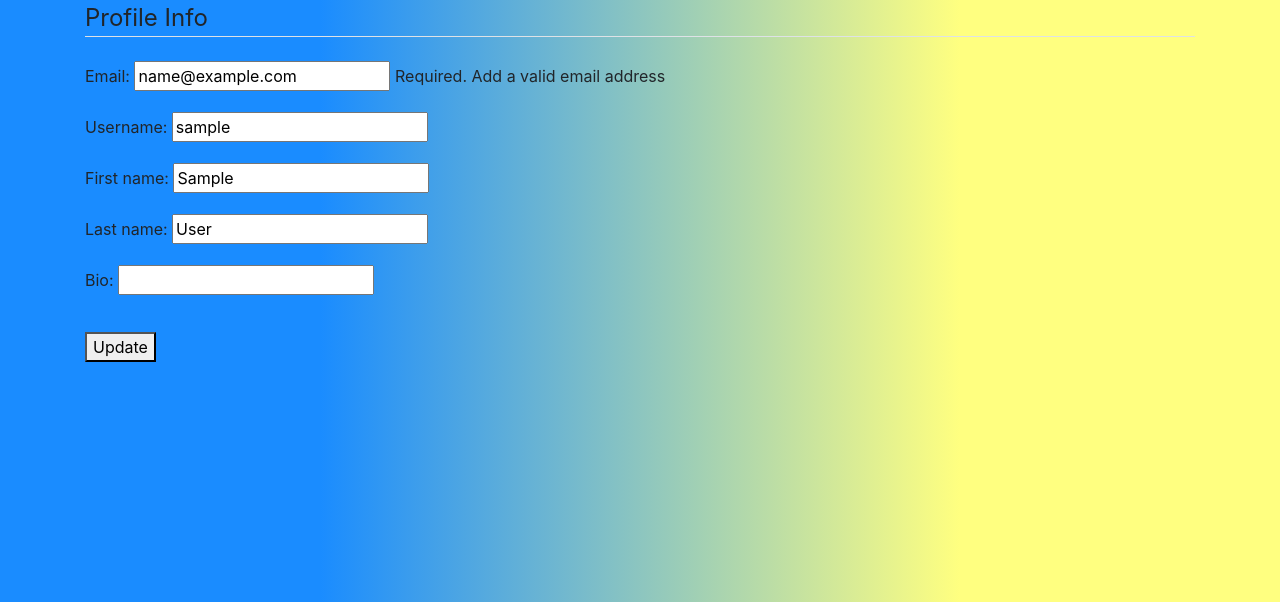
After one commit to ddchon/Zen-of-Python-Puzzle-, a Django app: page /profile/edit in a window 1280 px wide. The commit adds this page. Shown: the top 602 px of the page. Run offline with Django 3.2, Linux system fonts and the light colour scheme; the visitor is signed in with stand-in values (Sample User, id 1); some libraries are stand-ins or nearby versions.

Commit message:
update profile set up

```diff
--- /dev/null
+++ b/zenofpythonpuzzle/templates/zenpythonpages/editprofile.html
@@ -0,0 +1,18 @@
+{% extends 'base.html' %}
+
+{% block content %}
+
+    <div class="container">
+        <form method="POST">
+            {% csrf_token %}
+            <fieldset class="form-group">
+                <legend class="border-bottom mb-4">Profile Info</legend>
+                {{ form.as_p }}
+            </fieldset>
+            <div class="form-group">
+                <button type="submit">Update</button>
+            </div>
+        </form>
+    </div>
+
+{% endblock content %}
--- a/zenofpythonpuzzle/zenpythonpages/forms.py
+++ b/zenofpythonpuzzle/zenpythonpages/forms.py
@@ -1,7 +1,7 @@
 
 from django import forms
-from django.contrib.auth.forms import UserCreationForm
-
+from django.contrib.auth.forms import UserCreationForm, UserChangeForm
+from django.contrib.auth.models import User
 from .models import Member
 
 class RegistrationForm(UserCreationForm):
@@ -13,3 +13,18 @@ class RegistrationForm(UserCreationForm):
     class Meta:
         model = Member
         fields = ("email", "username", "password1", "password2", "first_name", "last_name", "bio")
+
+class UserUpdateForm(forms.ModelForm):
+    first_name = forms.CharField(max_length=30)
+    last_name = forms.CharField(max_length=30)
+    email = forms.EmailField(max_length=60, help_text="Required. Add a valid email address")
+    bio = forms.CharField(max_length=100)
+
+    class Meta:
+        model = Member
+        fields = ("email", "username", "first_name", "last_name", "bio")
+
+# class ProfileUpdateForm(forms.ModelForm):
+#     class Meta:
+#         model = Member
+#         field = ['image']
--- a/zenofpythonpuzzle/zenpythonpages/urls.py
+++ b/zenofpythonpuzzle/zenpythonpages/urls.py
@@ -6,6 +6,7 @@ urlpatterns = [
     path("", views.index, name="home"),
     path("new_user/", views.new_user, name="new_user"),
     path("profile/", views.profile, name="profile"),
+    path("profile/edit", views.edit_profile, name="editprofile"),
     path("submit_q/", views.submit_q, name="submit_q"),
     path("submit_comp/", views.submit_comp, name="submit_comp"),
 ]
--- a/zenofpythonpuzzle/zenpythonpages/views.py
+++ b/zenofpythonpuzzle/zenpythonpages/views.py
@@ -1,6 +1,7 @@
 from django.shortcuts import render, redirect
 from django.contrib.auth import login, authenticate
-from .forms import RegistrationForm
+from .forms import RegistrationForm, UserUpdateForm
+from django.contrib.auth.forms import UserChangeForm
 
 def index(request):
     context = {}
@@ -39,7 +40,26 @@ def new_user(request):
 
 
 def profile(request):
-    return render(request, "zenpythonpages/userprofile.html")
+    u_form = UserUpdateForm()
+
+    context = {
+        'u_form': u_form
+    }
+    return render(request, "zenpythonpages/userprofile.html", context)
+
+def edit_profile(request):
+    if request.method == "POST":
+        form = UserUpdateForm(request.POST, instance=request.user)
+
+        if form.is_valid():
+            form.save()
+            return redirect('profile')
+    else:
+        form = UserUpdateForm(instance=request.user)
+        context = {
+            "form": form
+        }
+    return render(request, "zenpythonpages/editprofile.html", context)
 
 def submit_q(request):
     return render(request, "zenpythonpages/submitquestion.html")
```
Also changed, not shown: zenofpythonpuzzle/templates/zenpythonpages/userprofile.html (+10 -7 lines).
